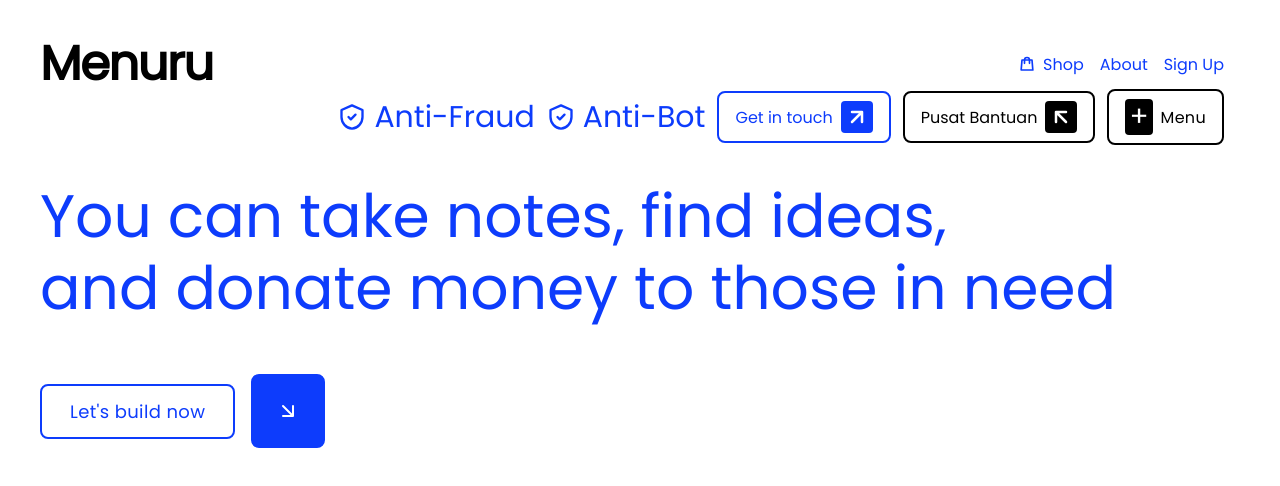
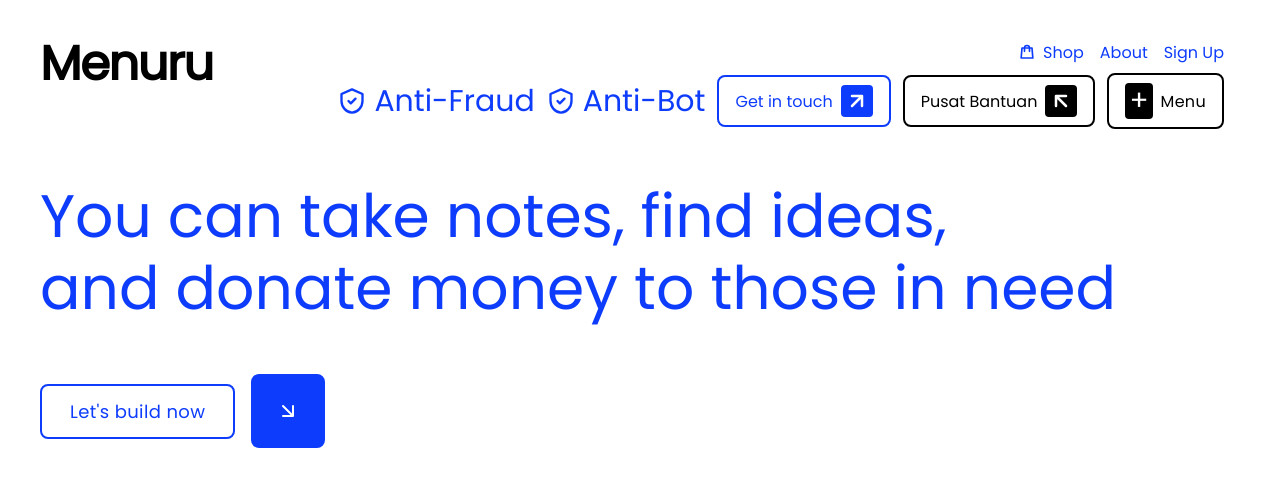
Before and after one commit to vinividivicilala/lolo, a Next.js app in the folder faq/: page / in a window 1280 px wide. Shown: the top 486 px of the page. Built offline with nearby package versions, Linux system fonts and the light colour scheme; no server answers.

Commit message:
Update page.tsx

```diff
--- a/faq/app/page.tsx
+++ b/faq/app/page.tsx
@@ -67,7 +67,6 @@ const ShieldCheck = ({ size = 24 }: { size?: number }) => (
   </svg>
 );
 
-// Shopping Bag Icon for "Shop"
 const ShoppingBag = ({ size = 20 }: { size?: number }) => (
   <svg width={size} height={size} viewBox="0 0 24 24" fill="none" xmlns="http://www.w3.org/2000/svg">
     <path d="M6 6H18L19 18H5L6 6Z" stroke="#0D3CFC" strokeWidth="2" strokeLinecap="round" strokeLinejoin="round"/>
@@ -396,7 +395,7 @@ export default function HomePage(): React.JSX.Element {
           </div>
         </div>
 
-        {/* NAVBAR - Dua baris, sejajar dengan judul (top: 40px) */}
+        {/* NAVBAR - Dua baris, sejajar dengan judul (top: 40px), tanpa padding vertikal */}
         <div
           ref={navbarRef}
           style={{
@@ -407,8 +406,8 @@ export default function HomePage(): React.JSX.Element {
             display: "flex",
             flexDirection: "column",
             alignItems: "flex-end",
-            gap: "12px",
-            padding: "12px 16px",
+            gap: "8px",
+            padding: "0 16px", // hilangkan padding vertikal agar konten mulai dari top 40px
             borderRadius: "12px",
             backgroundColor: isMenuOpen ? "rgba(255,255,255,0.95)" : "rgba(255,255,255,0)",
             backdropFilter: isMenuOpen ? "blur(20px)" : "blur(0px)",
```
